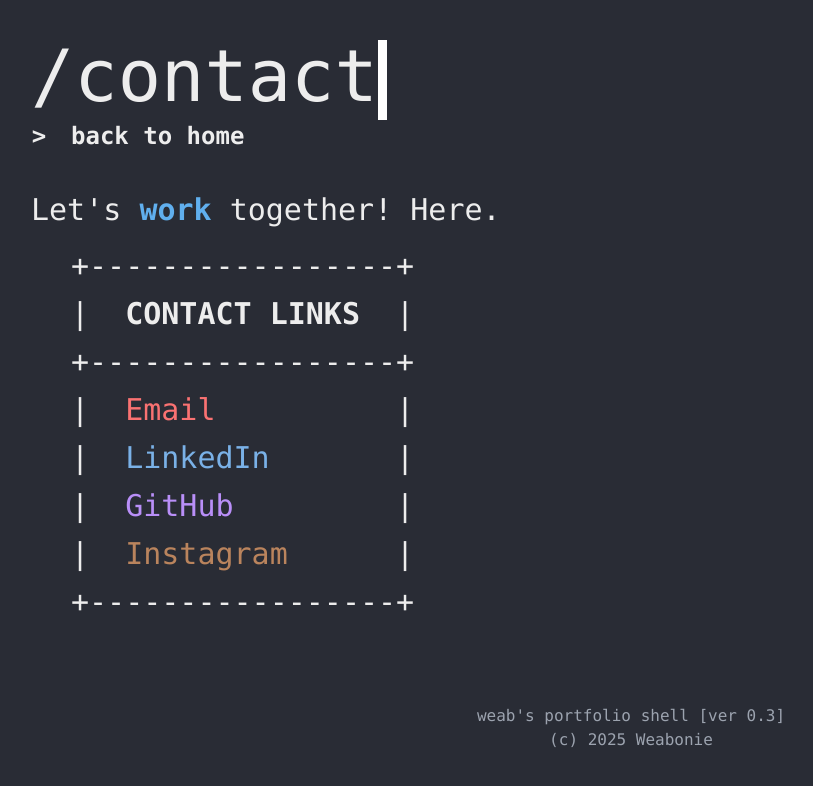
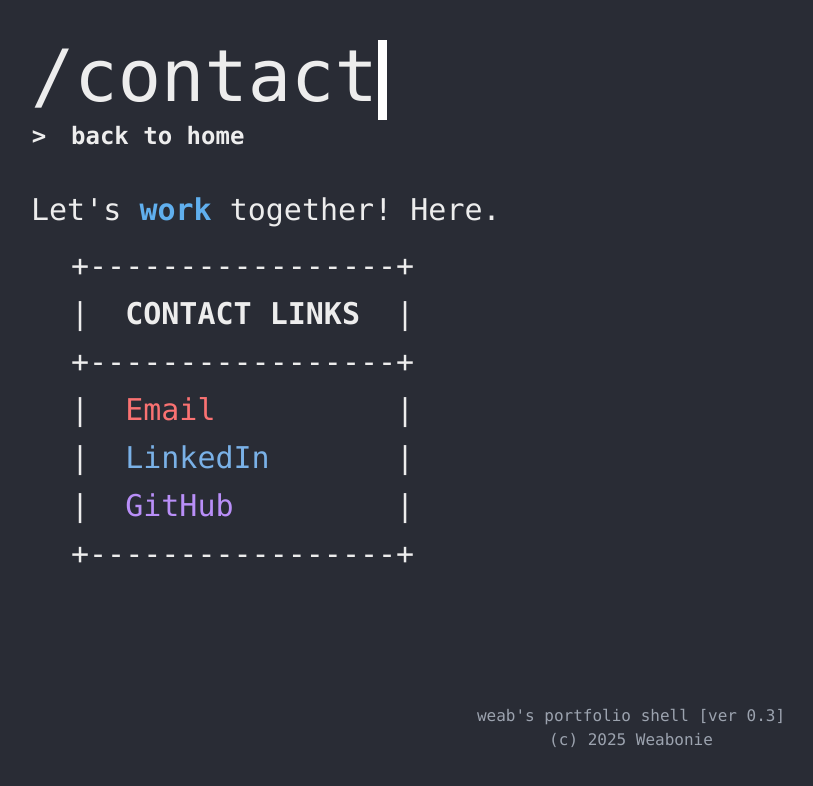
Before and after one commit to weabonie/portfolio, a Next.js app: page /contact in a window 1280 px wide. Shown: the top 786 px of the page, without its empty margins (9-822 px from the left). Built offline with nearby package versions, Linux system fonts and the light colour scheme.

Commit message:
Deleting instagram social

```diff
--- a/src/app/contact/page.tsx
+++ b/src/app/contact/page.tsx
@@ -26,7 +26,6 @@ export default function About() {
 	const emailLink = "mailto:weabonie@gmail.com";
 	const linkedInLink = "https://www.linkedin.com/in/duc-nguyen-b27425287";
 	const githubLink = "https://github.com/weabonie";
-	const igLink = "https://www.instagram.com/weabonie";
 
 	const contactTableHTML = `
   <li>+-----------------+</li>
@@ -35,7 +34,6 @@ export default function About() {
 <li>|&nbsp; <a class="text-[#fa7272] hover:underline" href="${emailLink}">Email</a> ${"&nbsp;".repeat(9)}|</li>
 <li>|&nbsp; <a target="_blank" rel="noopener noreferrer" class="text-[#7ab1e7] hover:underline" href="${linkedInLink}">LinkedIn</a> ${"&nbsp;".repeat(6)}|</li>
 <li>|&nbsp; <a target="_blank" rel="noopener noreferrer" class="text-[#b98ff8] hover:underline" href="${githubLink}">GitHub</a> ${"&nbsp;".repeat(8)}|</li>
-<li>|&nbsp; <a target="_blank" rel="noopener noreferrer" class="text-[#ba845d] hover:underline" href="${igLink}">Instagram</a> ${"&nbsp;".repeat(5)}|</li>
 <li>+-----------------+</li>
   `;
 
```
